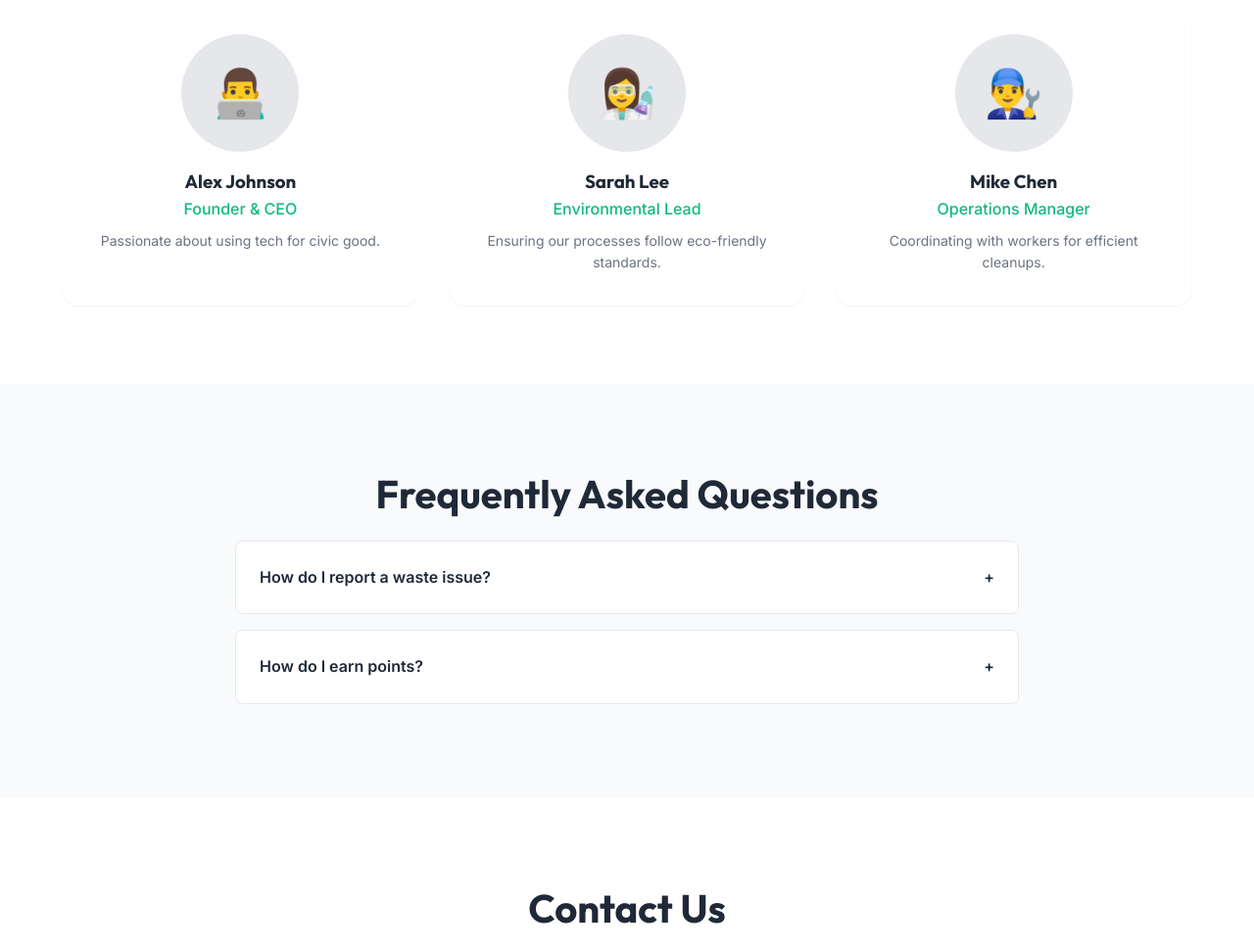
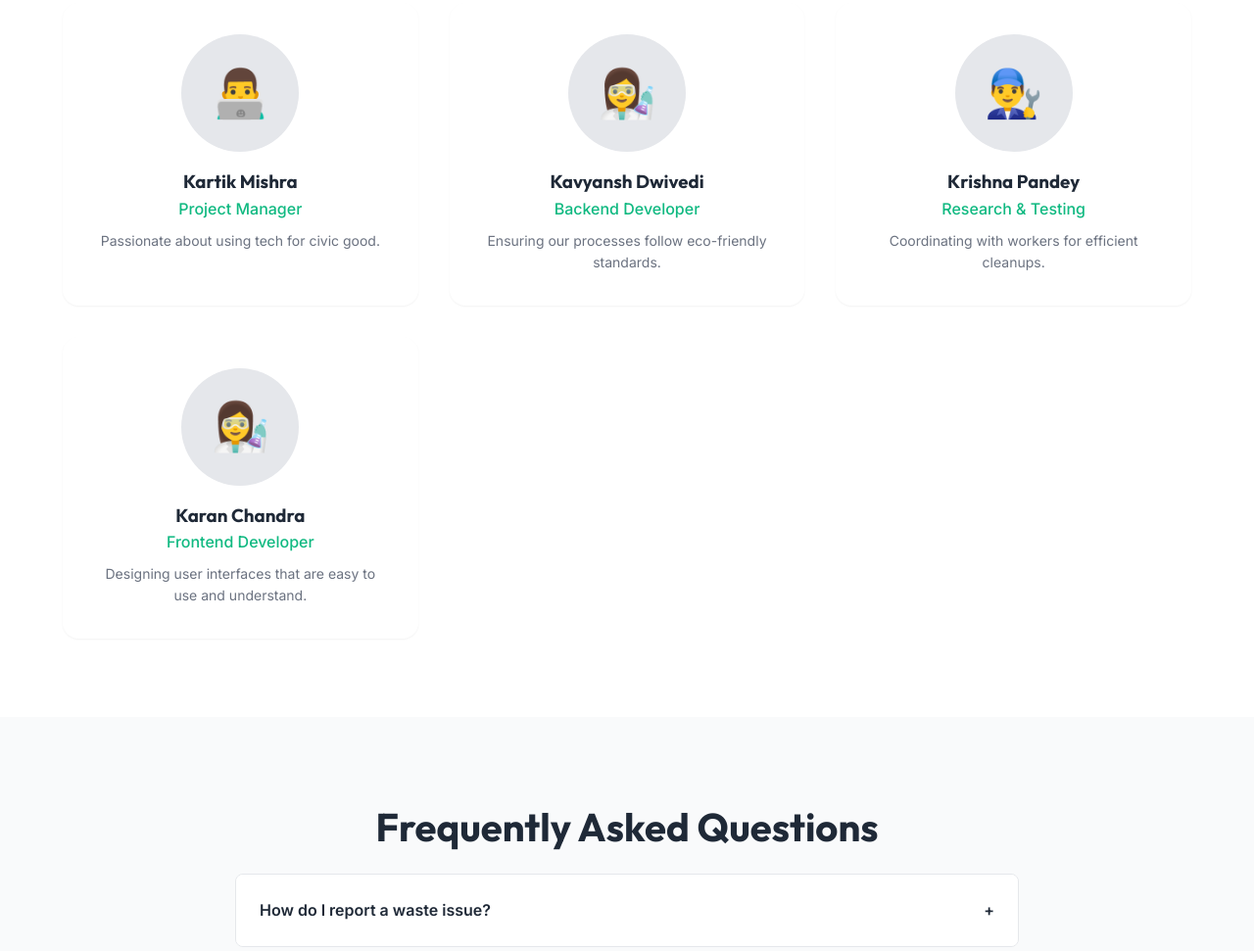
Before and after one commit to mishrakartik565656/SpecStarks, a website built with Vite: page index.html in a window 1280 px wide. Shown: the part 2946-3917 px from the top of the page at 98% size. Built offline with nearby package versions, Linux system fonts and the light colour scheme.

```diff
--- a/index.html
+++ b/index.html
@@ -59,18 +59,23 @@
     <div class="container">
       <h2 class="section-title">About Us</h2>
       <p class="section-subtitle" style="max-width: 800px; margin: 0 auto 2rem auto;">
-        We are second-year students participating in <strong>Spectrum 2026</strong>, organized by the BCA third-year students of the <strong>Virendra Institute of Professional Studies</strong>.
+        We are second-year students participating in <strong>Spectrum 2026</strong>, organized by the BCA third-year
+        students of the <strong>Virendra Institute of Professional Studies</strong>.
       </p>
 
       <div class="card" style="max-width: 800px; margin: 0 auto; text-align: left;">
         <h3 style="margin-bottom: 1rem; color: var(--primary);">Our Project: SpecStarks</h3>
-        <p style="margin-bottom: 1.5rem;">SpecStarks is a citizen-focused platform designed to help create cleaner, safer, and more responsible communities.</p>
+        <p style="margin-bottom: 1.5rem;">SpecStarks is a citizen-focused platform designed to help create cleaner,
+          safer, and more responsible communities.</p>
 
         <h3 style="margin-bottom: 1rem; color: var(--primary);">What We Do</h3>
-        <p style="margin-bottom: 1.5rem;">SpecStarks enables citizens to report cleanliness-related issues, request waste pickup, and track the progress of their complaints. It also helps administrators review reports, verify clean-up activities, and manage public-service requests efficiently.</p>
+        <p style="margin-bottom: 1.5rem;">SpecStarks enables citizens to report cleanliness-related issues, request
+          waste pickup, and track the progress of their complaints. It also helps administrators review reports, verify
+          clean-up activities, and manage public-service requests efficiently.</p>
 
         <h3 style="margin-bottom: 1rem; color: var(--primary);">Our Purpose</h3>
-        <p>We created SpecStarks to make communication between citizens and local authorities simpler and faster. Our goal is to encourage civic responsibility and contribute to cleaner, healthier neighborhoods.</p>
+        <p>We created SpecStarks to make communication between citizens and local authorities simpler and faster. Our
+          goal is to encourage civic responsibility and contribute to cleaner, healthier neighborhoods.</p>
       </div>
     </div>
   </section>
@@ -126,21 +131,27 @@
       <div class="grid-3">
         <div class="card team-member">
           <div class="team-avatar">👨‍💻</div>
-          <h3>Alex Johnson</h3>
-          <p style="color: var(--primary); font-weight: 500; margin-bottom: 0.5rem;">Founder & CEO</p>
+          <h3>Kartik Mishra</h3>
+          <p style="color: var(--primary); font-weight: 500; margin-bottom: 0.5rem;">Project Manager</p>
           <p class="portal-desc">Passionate about using tech for civic good.</p>
         </div>
         <div class="card team-member">
           <div class="team-avatar">👩‍🔬</div>
-          <h3>Sarah Lee</h3>
-          <p style="color: var(--primary); font-weight: 500; margin-bottom: 0.5rem;">Environmental Lead</p>
+          <h3>Kavyansh Dwivedi</h3>
+          <p style="color: var(--primary); font-weight: 500; margin-bottom: 0.5rem;">Backend Developer</p>
           <p class="portal-desc">Ensuring our processes follow eco-friendly standards.</p>
         </div>
         <div class="card team-member">
           <div class="team-avatar">👨‍🔧</div>
-          <h3>Mike Chen</h3>
-          <p style="color: var(--primary); font-weight: 500; margin-bottom: 0.5rem;">Operations Manager</p>
+          <h3>Krishna Pandey</h3>
+          <p style="color: var(--primary); font-weight: 500; margin-bottom: 0.5rem;">Research & Testing</p>
           <p class="portal-desc">Coordinating with workers for efficient cleanups.</p>
+        </div>
+        <div class="card team-member">
+          <div class="team-avatar">👩‍🔬</div>
+          <h3>Karan Chandra</h3>
+          <p style="color: var(--primary); font-weight: 500; margin-bottom: 0.5rem;">Frontend Developer</p>
+          <p class="portal-desc">Designing user interfaces that are easy to use and understand.</p>
         </div>
       </div>
     </div>
```
